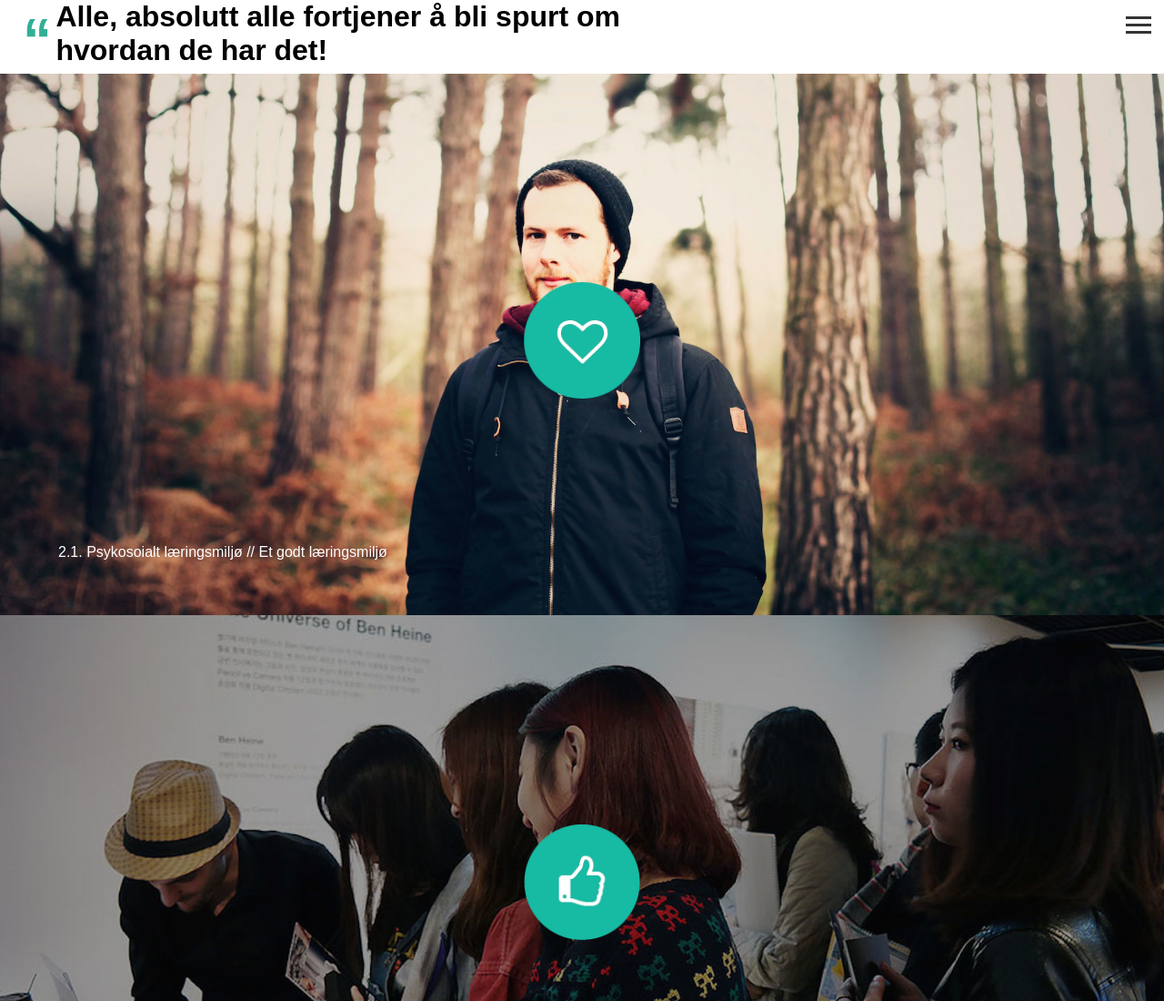
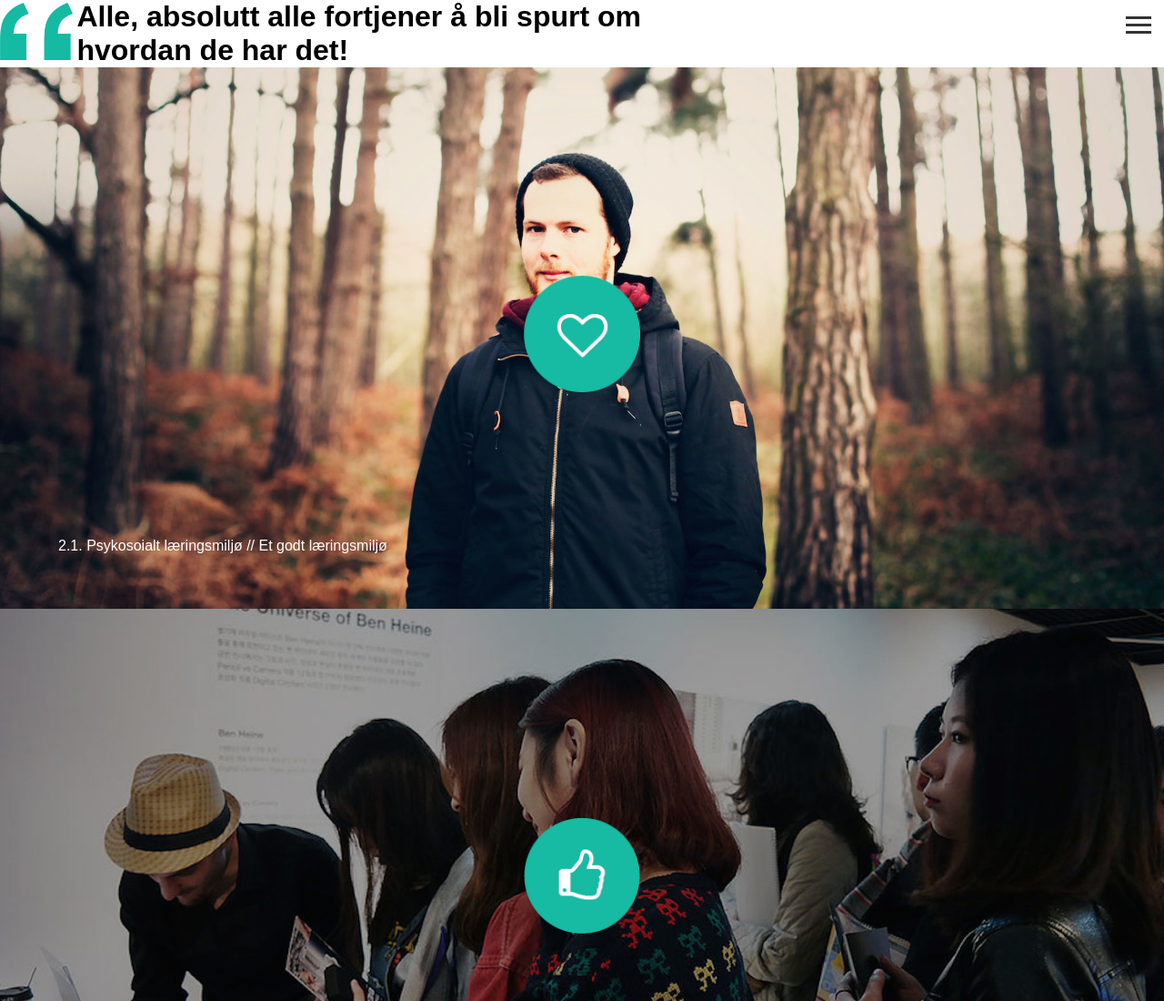
Before and after one commit to nesnass/nesnass.github.io, a plain HTML site: page index.html in a window 1280 px wide. Shown: the top 1100 px of the page at 91% size. Drawn offline with Linux system fonts and the light colour scheme; a web font is replaced by a local one.

Commit message:
Update 1

```diff
--- a/index.html
+++ b/index.html
@@ -25,7 +25,8 @@
         </div>
     </div>
 
-    <p id="topQuotes">“</p>
+    <!--p id="topQuotes">“</p-->
+    <img id="topIcon" src="img/sitatikon.png">
     <div id="topText"><p>Alle, absolutt alle fortjener å bli spurt om hvordan de har det!</p></div>
 
     <div id="module1">
--- a/styles.css
+++ b/styles.css
@@ -51,7 +51,9 @@ div.floating-menu a, div.floating-menu h3 {
     bottom: 10%;
     left: 5%;
 }
-
+#topIcon {
+    width: 80px;
+}
 #topQuotes {
     display: inline-block;
     font-size: 4em;
```
